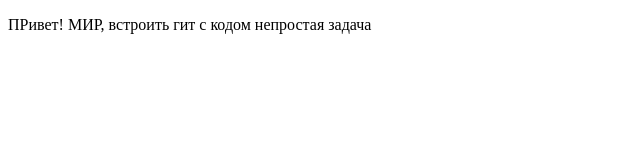
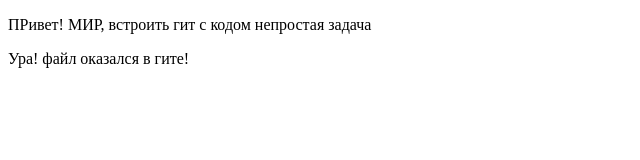
Before and after one commit to Katerina5005/test1, a plain HTML site: page Index.html in a window 1280 px wide. Shown: the whole page, without its empty margins (0-640 px from the left). Drawn offline with Linux system fonts and the light colour scheme.

Commit message:
тртий коммите

```diff
--- a/Index.html
+++ b/Index.html
@@ -8,5 +8,6 @@
 </head>
 <body>
     <p>ПРивет! МИР, встроить гит с кодом непростая задача</p>
+    <p> Ура! файл оказался в гите!</p>
 </body>
 </html>
```
